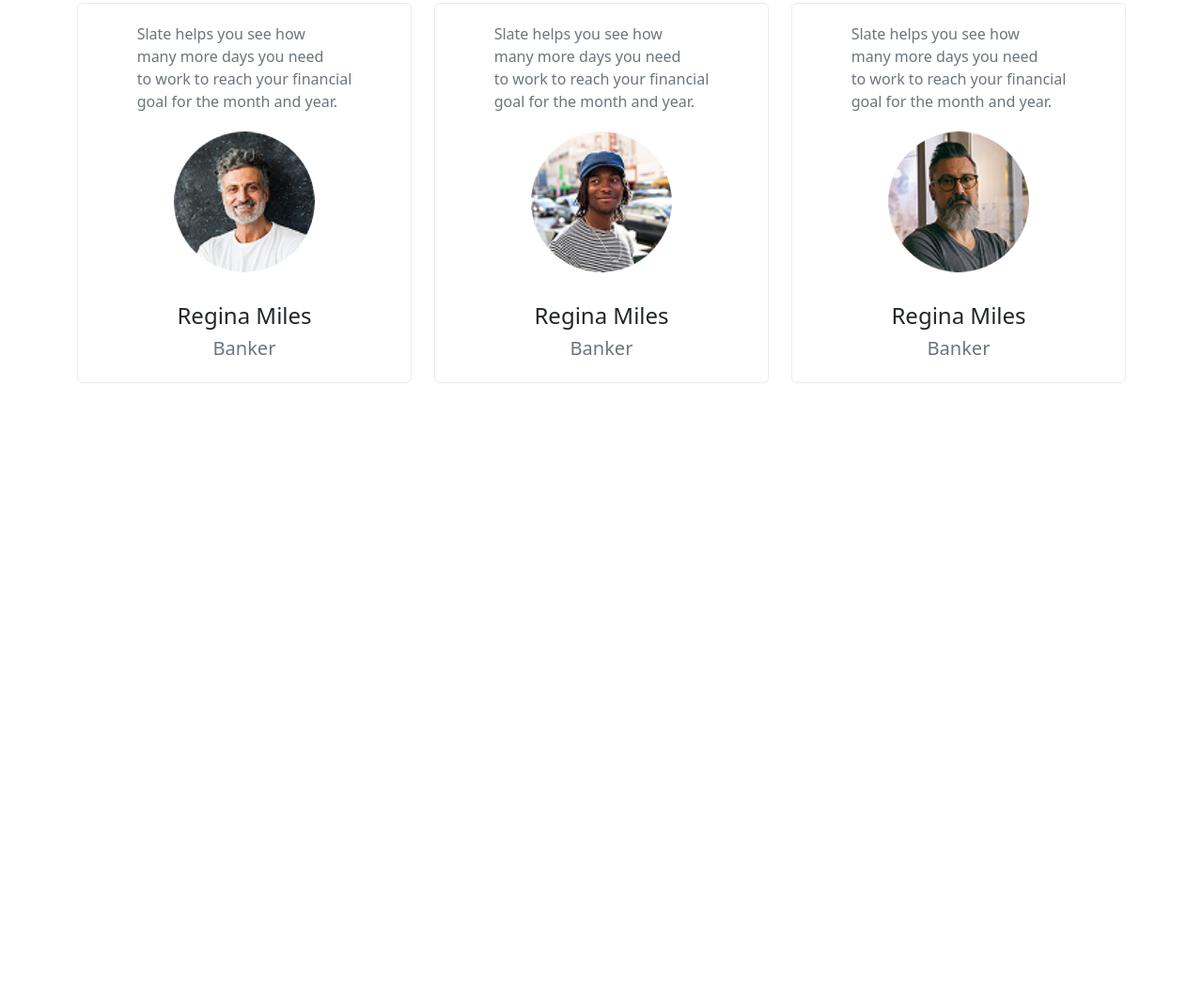
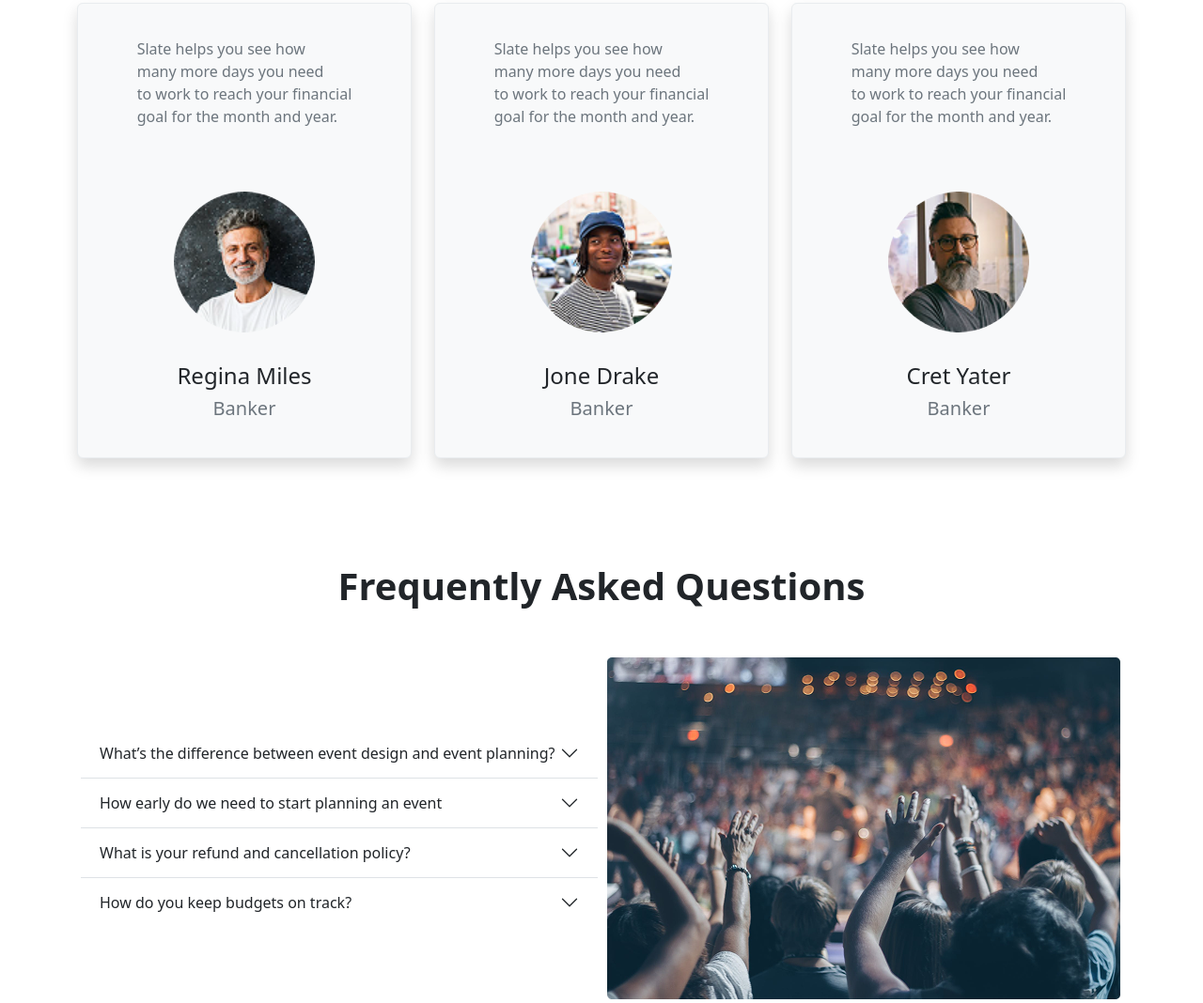
Before and after one commit to MAHAMUDA-MUMU/Convention-Center, a plain HTML site: page index.html in a window 1280 px wide. Shown: the part 1938-3006 px from the top of the page at 94% size. Before the commit the page ends 2346 px from the top, so only its background shows below. Drawn offline with nearby package versions, Linux system fonts and the light colour scheme.

Commit message:
faq section added

```diff
--- a/index.css
+++ b/index.css
@@ -25,11 +25,15 @@ body{
     height: 150px;
     width: 150px;
 }
+.accordpart{
+    width: 50%;
+}
 
-
-@media screen and ( max-width:545px) {
+@media screen and ( max-width:765px) {
     .carousel-caption{
         bottom: 2.25em !important;
     }
-
+    .accordpart{
+        width: 100%;
+    }
 }
--- a/index.html
+++ b/index.html
@@ -248,7 +248,7 @@
        <!-- Client 1 -->
     <div class="row row-cols-1 row-cols-md-3 g-4">
       <div class="col ">
-        <div class="card h-100 border border-light-subtle ">
+        <div class="card h-100 border border-light-subtle shadow p-3 mb-5 bg-body-tertiary rounded">
           <div class="card-body text-secondary mx-auto ">
             <p class="card-text p-1">Slate helps you see how <br>
               many more days you need <br>
@@ -263,7 +263,7 @@
       </div>
       <!-- client2 -->
       <div class="col">
-        <div class="card h-100 border border-light-subtle ">
+        <div class="card h-100 border border-light-subtle shadow p-3 mb-5 bg-body-tertiary rounded ">
           <div class="card-body text-secondary mx-auto">
             <p class="card-text p-1">Slate helps you see how <br>
               many more days you need <br>
@@ -272,13 +272,13 @@
               </p>
           </div>
           <img src="./Media/client2.png" class="avater mx-auto mb-2" alt="...">
-          <h4 class="card-title mx-auto pt-2 mt-3 text-dark"> Regina Miles</h4>
+          <h4 class="card-title mx-auto pt-2 mt-3 text-dark"> Jone Drake</h4>
            <h5 class="mx-auto text-secondary pb-3 "> Banker</h5>
         </div>
       </div>
       <!-- client3 -->
       <div class="col">
-        <div class="card h-100 border border-light-subtle ">
+        <div class="card h-100 border border-light-subtle shadow p-3 mb-5 bg-body-tertiary rounded ">
           <div class="card-body text-secondary mx-auto">
             <p class="card-text p-1">Slate helps you see how <br>
               many more days you need <br>
@@ -287,7 +287,7 @@
               </p>
           </div>
           <img src="./Media/client3.png" class="avater mx-auto mb-2" alt="...">
-          <h4 class="card-title mx-auto pt-2 mt-3 text-dark"> Regina Miles</h4>
+          <h4 class="card-title mx-auto pt-2 mt-3 text-dark"> Cret Yater</h4>
            <h5 class="mx-auto text-secondary pb-3"> Banker</h5>
         </div>
       </div>
@@ -295,6 +295,76 @@
 
     </div>
   </section>
+
+  <!-- faq section started  -->
+   <section class="mt-5 pt-3">
+    <h1 class="text-center m-5 fw-bold"> Frequently Asked Questions </h1>
+   <div class="d-flex flex-column flex-lg-row-reverse align-items-center">
+    <div class="accordpart m-1 d-flex justify-content-center ">
+      <img class="w-80" src="./Media/faq img.png" alt="">
+    </div>
+    <div class=" accordpart m-1">
+      <div class="accordion accordion-flush" id="accordionFlushExample">
+        <div class="accordion-item">
+          <h2 class="accordion-header ">
+            <button class="accordion-button collapsed" type="button" data-bs-toggle="collapse"
+             data-bs-target="#flush-collapseOne" aria-expanded="false" aria-controls="flush-collapseOne">
+              What’s the difference between event design and event planning?
+            </button>
+          </h2>
+          <div id="flush-collapseOne" class="accordion-collapse collapse" data-bs-parent="#accordionFlushExample">
+            <div class="accordion-body"> Event design and event planning work hand in hand to deliver a successful event.Events by Knight offer tailor made events.
+               This means we incorporate both event design and event planning to create that perfect event.
+            .</div>
+          </div>
+        </div>
+        <!-- Accodion2 -->
+        <div class="accordion-item">
+          <h2 class="accordion-header">
+            <button class="accordion-button collapsed" type="button" data-bs-toggle="collapse" data-bs-target="#flush-collapseTwo" aria-expanded="false" aria-controls="flush-collapseTwo">
+              How early do we need to start planning an event
+            </button>
+          </h2>
+          <div id="flush-collapseTwo" class="accordion-collapse collapse" data-bs-parent="#accordionFlushExample">
+            <div class="accordion-body">Lorem ipsum, dolor sit amet consectetur adipisicing elit. Temporibus,
+              perspiciatis? Quam, corporis. Sapiente, dolores quae tempora minima consequuntur au
+              t perferendis maiores porro culpa. Non debitis atque nihil, itaque ipsum mollitia ipsa aliquam.</div>
+          </div>
+        </div>
+        <!-- Accodion3 -->
+        <div class="accordion-item">
+          <h2 class="accordion-header">
+            <button class="accordion-button collapsed" type="button" data-bs-toggle="collapse" data-bs-target="#flush-collapseThree" aria-expanded="false" aria-controls="flush-collapseThree">
+              What is your refund and cancellation policy?
+            </button>
+          </h2>
+          <div id="flush-collapseThree" class="accordion-collapse collapse" data-bs-parent="#accordionFlushExample">
+            <div class="accordion-body">Lorem ipsum, dolor sit amet consectetur adipisicing elit. Temporibus,
+              perspiciatis? Quam, corporis. Sapiente, dolores quae tempora minima consequuntur au
+              t perferendis maiores porro culpa. Non debitis atque nihil, itaque ipsum mollitia ipsa aliquam..</div>
+          </div>
+        </div>
+          <!-- Accodion4 -->
+        <div class="accordion-item">
+          <h2 class="accordion-header">
+            <button class="accordion-button collapsed" type="button" data-bs-toggle="collapse"
+            data-bs-target="#flush-collapseFour" aria-expanded="false" aria-controls="flush-collapseFour">
+            How do you keep budgets on track?
+            </button>
+          </h2>
+          <div id="flush-collapseFour" class="accordion-collapse collapse" data-bs-parent="#accordionFlushExample">
+            <div class="accordion-body">Lorem ipsum, dolor sit amet consectetur adipisicing elit. Temporibus,
+              perspiciatis? Quam, corporis. Sapiente, dolores quae tempora minima consequuntur au
+              t perferendis maiores porro culpa. Non debitis atque nihil, itaque ipsum mollitia ipsa aliquam.
+               it look, at least at first glance, a bit more repr
+              esentative of how this would look in a real-world application.</div>
+          </div>
+        </div>
+      </div>
+    </div>
+   </div>
+
+   </section>
 
 </main>
 <footer>
```
Also changed, not shown: Media/faq img.png (renamed from Media/Accordi pic 1.png).
